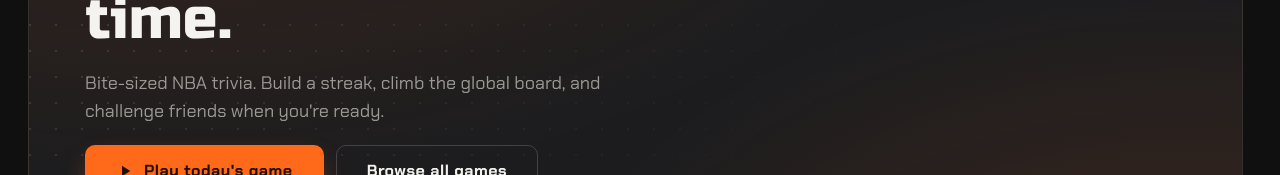
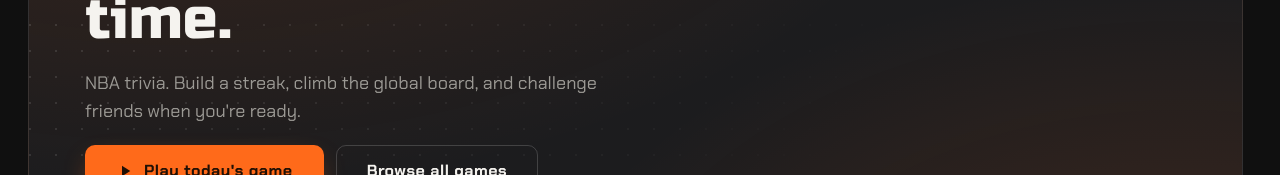
Before and after one commit to stefanroman22/nba-trivia-minigames, a Next.js app: page / in a window 1280 px wide. Shown: the part 327-502 px from the top of the page. Built offline with nearby package versions, Linux system fonts and the light colour scheme; no server answers.

Commit message:
Drop 'Bite-sized' from the home hero line

```diff
--- a/src/views/Landpage.tsx
+++ b/src/views/Landpage.tsx
@@ -92,7 +92,7 @@
               Test your <span style={{ color: "var(--brand)" }}>hoops IQ.</span><br />One quick game at a time.
             </motion.h1>
             <motion.p className="hero-lead" initial={{ y: 14 }} animate={{ y: 0 }} transition={{ duration: 0.4, delay: 0.08, ease: [0.22, 1, 0.36, 1] }}>
-              Bite-sized NBA trivia. Build a streak, climb the global board, and challenge friends when you're ready.
+              NBA trivia. Build a streak, climb the global board, and challenge friends when you're ready.
             </motion.p>
             <motion.div className="hero-cta-row" initial={{ y: 14 }} animate={{ y: 0 }} transition={{ duration: 0.4, delay: 0.12, ease: [0.22, 1, 0.36, 1] }}>
               <Button size="lg" aria-label={todaysName ? `Play today's game: ${todaysName}` : undefined} onClick={() => { const g = todaysGame(); openGame(g.id, g.urlPath); }}>
```
